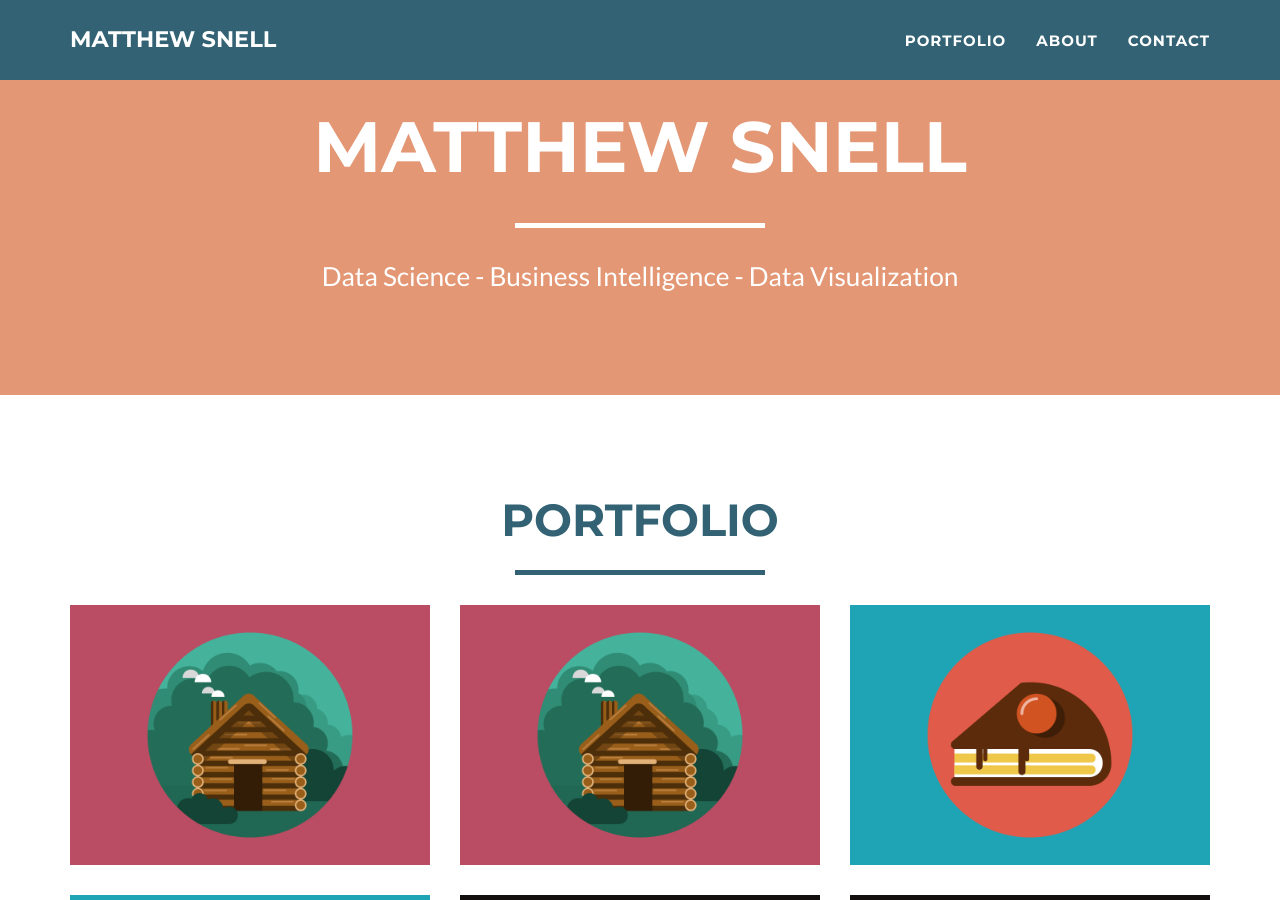
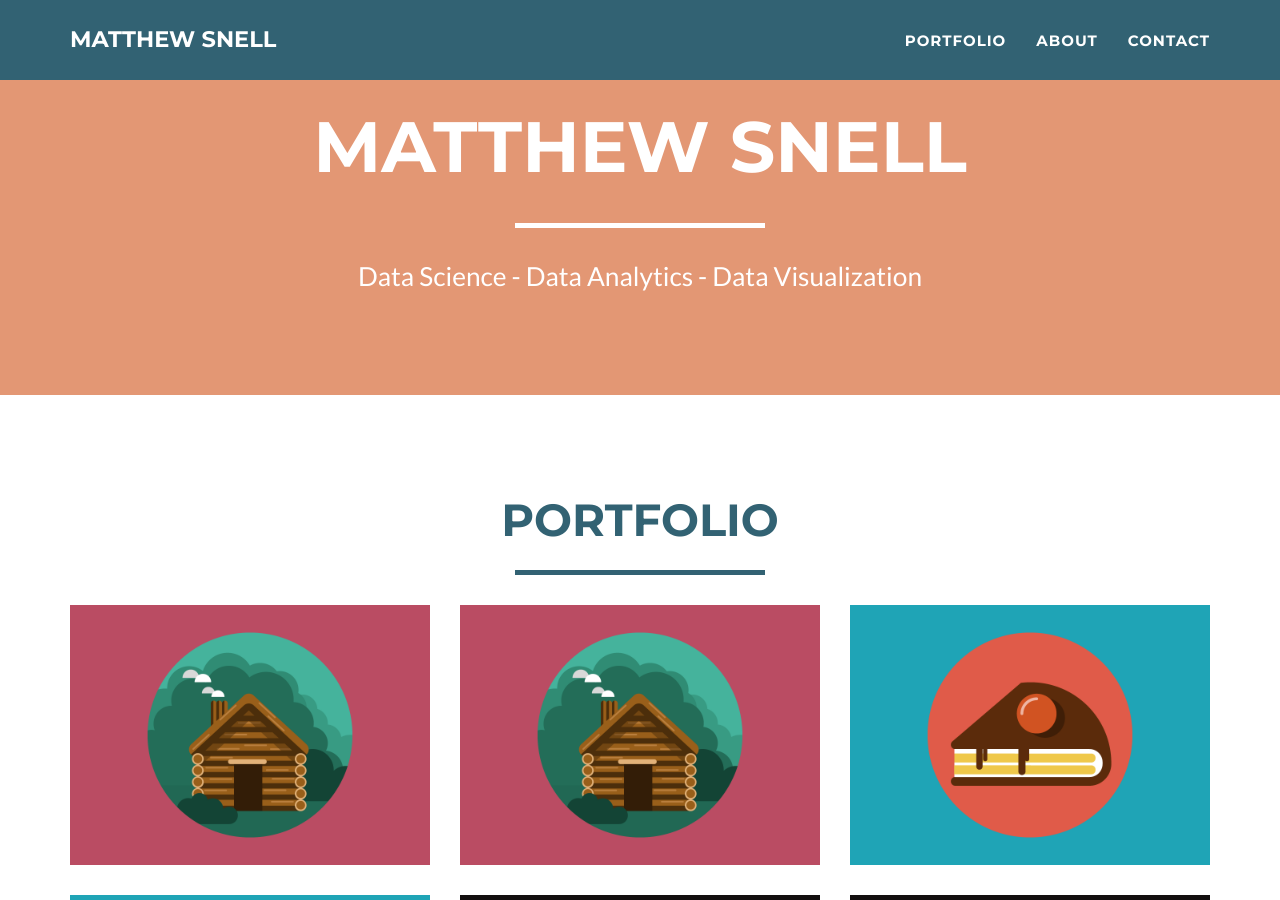
Before and after one commit to SnellOKC/snellokc.github.io, a Jekyll site: the page built from index.html, in a window 1280 px wide and 900 px high, scrolled down 380 px. Built offline with Jekyll 4.4.1, drawn with Linux system fonts in a browser that asks for light colours; some of the changed lines change nothing that is shown.

Commit message:
Update _config.yml

```diff
--- a/_config.yml
+++ b/_config.yml
@@ -3,8 +3,8 @@
 email: matthewsnellokc@gmail.com
 url: https://snellokc.github.io
 description: "Write an awesome description for your new site here. You can edit this line in _config.yml. It will appear in your document head meta (for Google search results) and in your feed.xml site description."
-keywords: "your keywords, separated by commas"
-skills: "Data Science - Business Intelligence - Data Visualization"
+keywords: "data science, data visualization, business intelligence, analytics, analysis, analyze, data"
+skills: "Data Science - Data Analytics - Data Visualization"
 meta_author: Snell Matthew
 
 # Google webmaster tools
```
